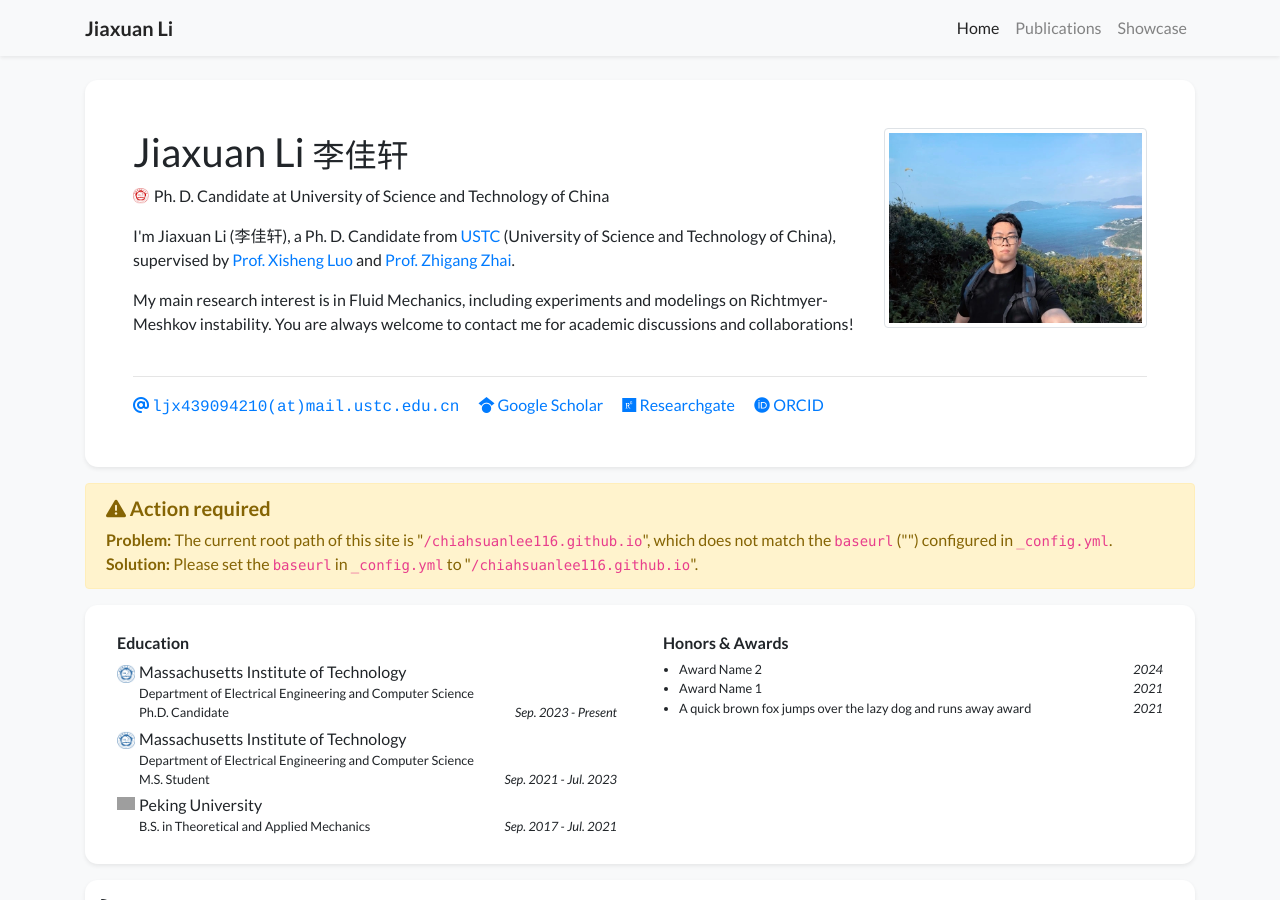
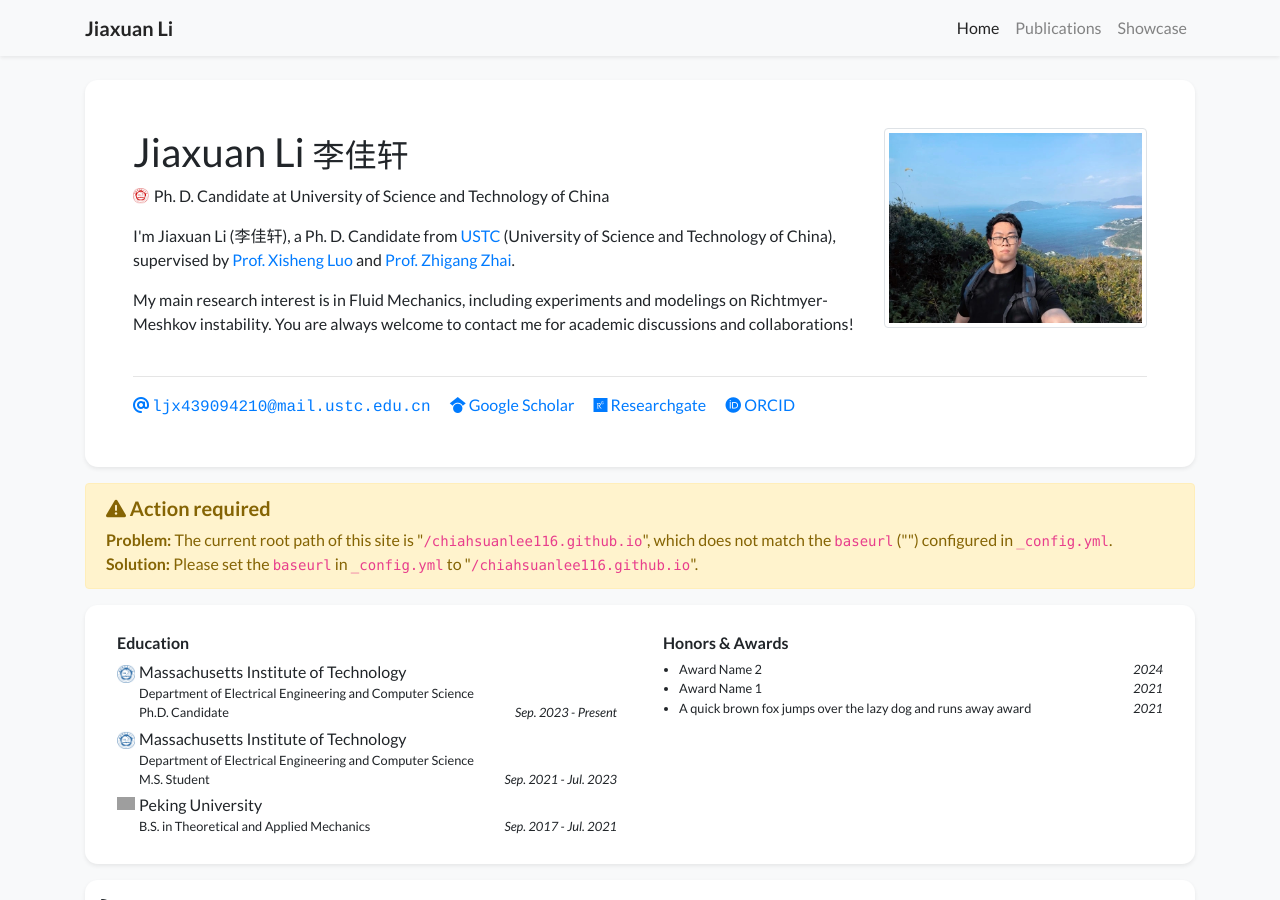
Before and after one commit to ChiaHsuanLee116/chiahsuanlee116.github.io, a Jekyll site: the page built from index.html, in a window 1280 px wide and 900 px high. Built offline with Jekyll 4.4.1, drawn with Linux system fonts in a browser that asks for light colours; nearby versions of some CDN libraries; a style sheet for code colours, icons or effects is not loaded; grey boxes are pictures that could not be loaded.

Commit message:
Update profile_card.html

```diff
--- a/_includes/widgets/profile_card.html
+++ b/_includes/widgets/profile_card.html
@@ -50,7 +50,7 @@
                 <div class="row">
                     <div class="col">
                         <a class="pr-3 no-break" href="mailto:{{ site.data.profile.email | encode_email }}">
-                            <i class="fas fa-at"></i> <span class="email-text">{{ site.data.profile.email | replace: "@", "(at)" }}</span>
+                            <i class="fas fa-at"></i> <span class="email-text">{{ site.data.profile.email  }}</span>
                         </a>
 
                         {% if site.data.profile.gscholar %}
```
